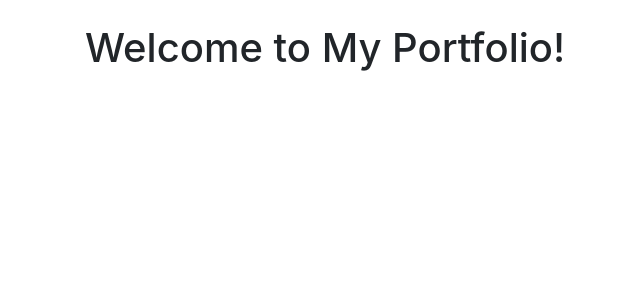
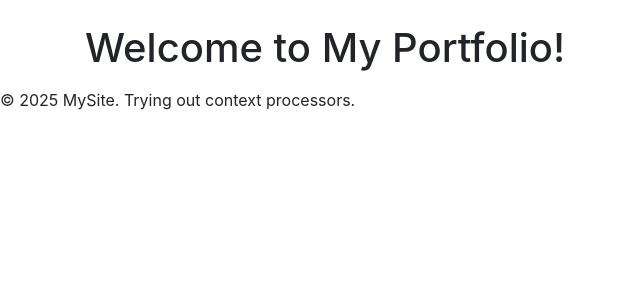
Before and after one commit to dhanesh-yodaplus/personal-portfolio, a Django app: page / in a window 1280 px wide. Shown: the part 56-356 px from the top of the page, without its empty margins (0-640 px from the left). Run offline with Django 5.2, Linux system fonts and the light colour scheme; some libraries are stand-ins or nearby versions.

Commit message:
adding context processor"

```diff
--- /dev/null
+++ b/main/context_processors.py
@@ -0,0 +1,4 @@
+from datetime import datetime
+
+def current_year(request):
+    return{'current_year':datetime.now().year}#adds current year at end of each template
--- a/main/templates/home/base.html
+++ b/main/templates/home/base.html
@@ -40,4 +40,7 @@
     <script src="https://cdn.jsdelivr.net/npm/popper.js@1.16.1/dist/umd/popper.min.js"></script>
     <script src="https://stackpath.bootstrapcdn.com/bootstrap/4.5.2/js/bootstrap.min.js"></script>
 </body>
+<footer>
+    <p>&copy; {{ current_year }} MySite. Trying out context processors.</p>
+</footer>
 </html>
--- a/main/views.py
+++ b/main/views.py
@@ -9,7 +9,7 @@ def about(request):
     return render(request,'home/about.html',context)
 
 def skills(request):
-    context = {'title': 'Skills', 'skills': ['Python','SQL','Machine Learning', 'Big Data','Django', 'Git', 'HTML', 'CSS']}
+    context = {'title': 'Skills', 'skills': ['Python','SQL','Machine Learning', 'Big Data','Django', 'Git', 'PySpark', 'AWS']}
     return render(request, 'home/skills.html', context)
 
 def projects(request):
--- a/portfolio_project/settings.py
+++ b/portfolio_project/settings.py
@@ -63,6 +63,7 @@ TEMPLATES = [
                 'django.template.context_processors.request',
                 'django.contrib.auth.context_processors.auth',
                 'django.contrib.messages.context_processors.messages',
+                'main.context_processors.current_year',
             ],
         },
     },
```
